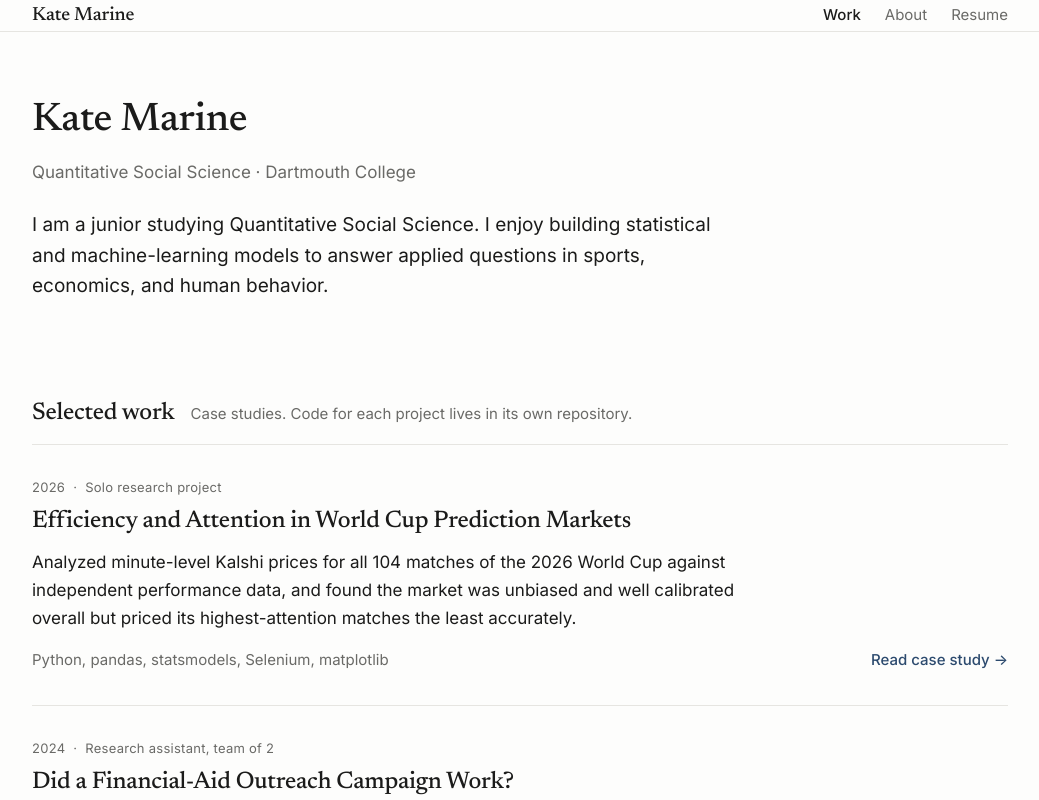
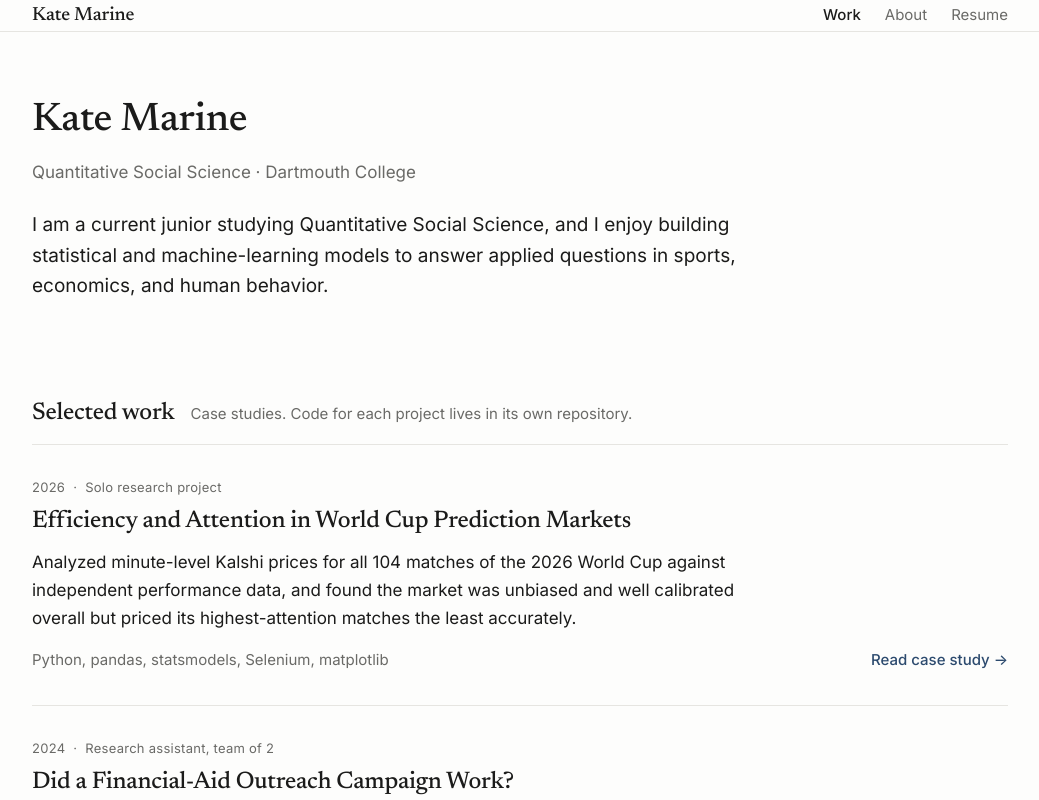
Before and after one commit to kate-marine/portfolio, a React (Vite) app: page / in a window 1280 px wide. Shown: the top 800 px of the page, without its empty margins (120-1159 px from the left). Built offline with nearby package versions, Linux system fonts and the light colour scheme.

Commit message:
update main site

```diff
--- a/src/data/site.js
+++ b/src/data/site.js
@@ -13,7 +13,7 @@ export const site = {
 
   // 1–2 sentences. Say what you do and what kind of work you want.
   intro:
-    'I am a junior studying Quantitative Social Science. I enjoy building statistical and machine-learning models to answer applied questions in sports, economics, and human behavior.',
+    'I am a current junior studying Quantitative Social Science, and I enjoy building statistical and machine-learning models to answer applied questions in sports, economics, and human behavior.',
 
   location: 'Hanover, New Hampshire',
   email: 'katherine.a.marine.28@dartmouth.edu',
```
